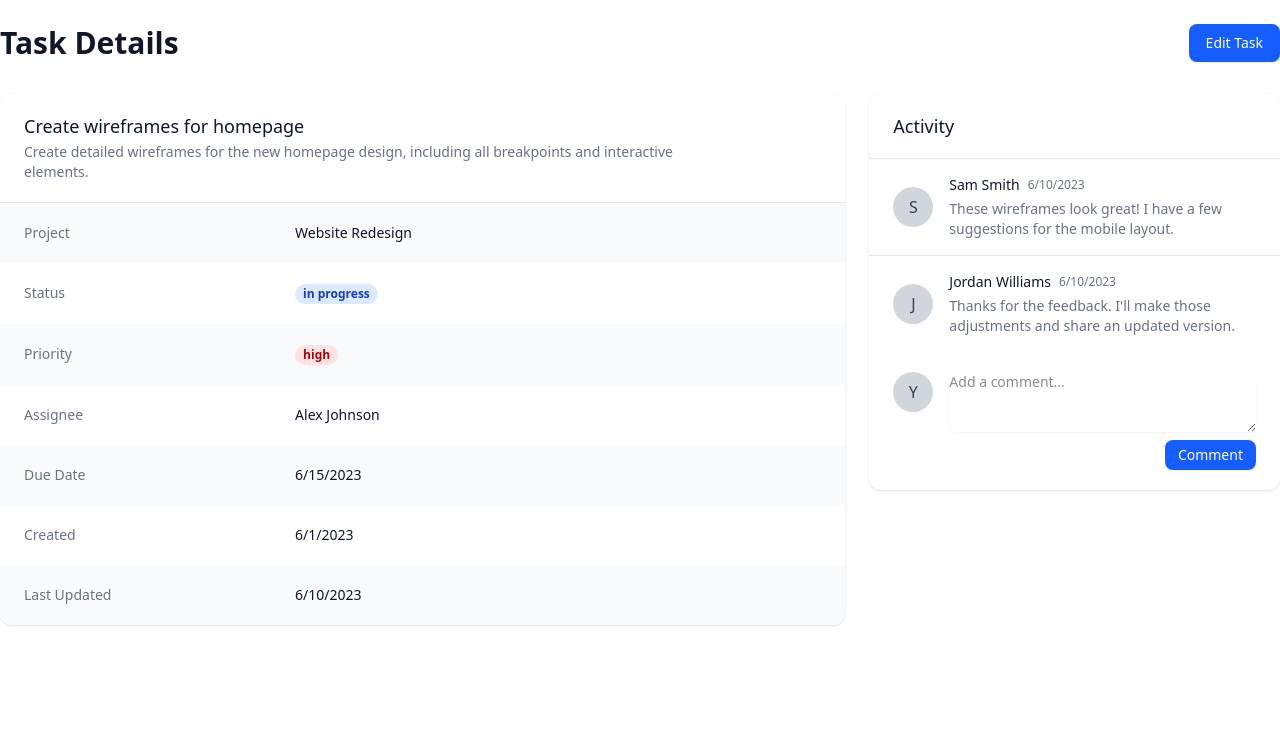
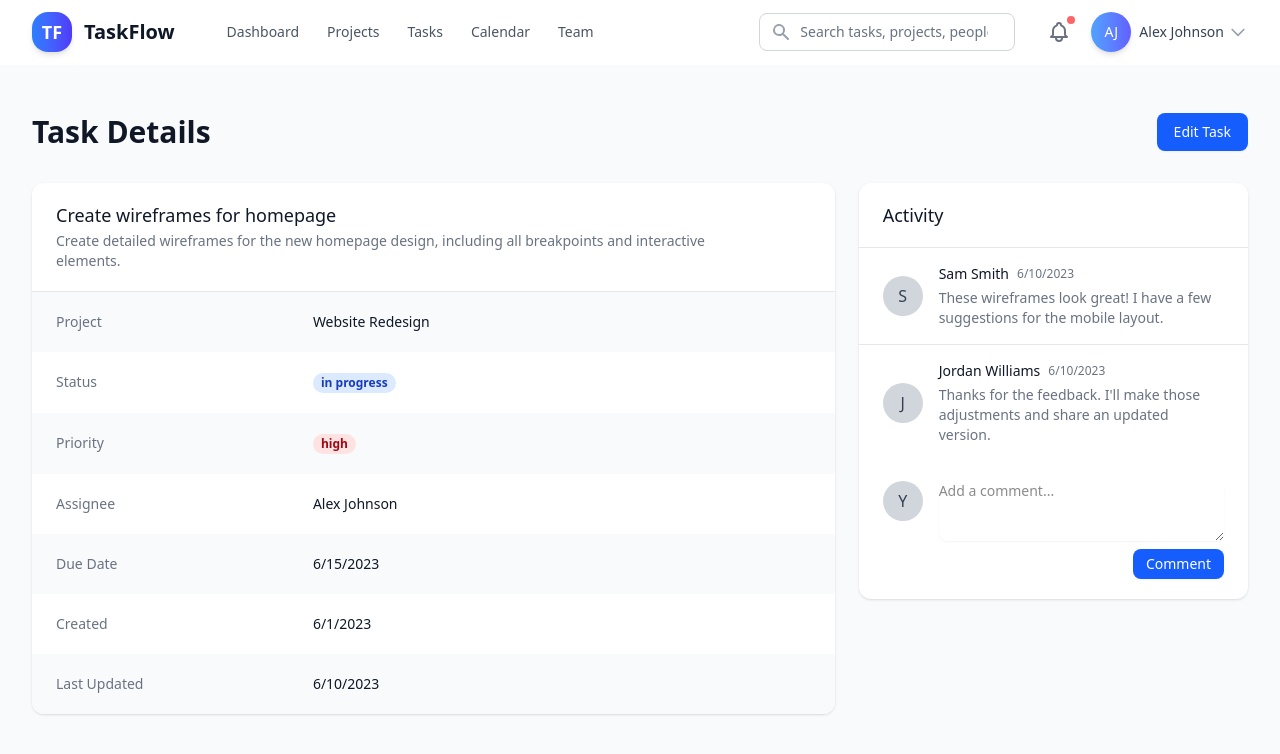
Before and after one commit to vuongng2212/Team-Task-Management-App-with-Real-time-Collaboration, a Next.js app in the folder frontend/: page /tasks/1 in a window 1280 px wide. Shown: the top 754 px of the page. Built offline with nearby package versions, Linux system fonts and the light colour scheme.

Commit message:
feat(ui): integrate TopNavbar into Task detail page

```diff
--- a/frontend/src/app/tasks/[id]/page.tsx
+++ b/frontend/src/app/tasks/[id]/page.tsx
@@ -4,6 +4,7 @@ import { useState } from 'react';
 import Link from 'next/link';
 import { useRouter } from 'next/navigation';
 import TaskForm from '@/components/TaskForm';
+import TopNavbar from '@/components/TopNavbar';
 
 export default function TaskDetailPage({ params }: any) { // eslint-disable-line @typescript-eslint/no-explicit-any
   const router = useRouter();
@@ -128,6 +129,14 @@ export default function TaskDetailPage({ params }: any) { // eslint-disable-line
   };
 
   return (
+    <div className="min-h-screen bg-gray-50 dark:bg-gray-900">
+      <TopNavbar />
+
+      {/* Main content */}
+      <div className="flex flex-col flex-1">
+        <main className="flex-1 pb-8">
+          <div className="py-6">
+            <div className="max-w-7xl mx-auto px-4 sm:px-6 md:px-8">
               <div className="py-6">
                 <div className="flex flex-col md:flex-row md:items-center md:justify-between">
                   <div className="min-w-0 flex-1">
@@ -315,5 +324,10 @@ export default function TaskDetailPage({ params }: any) { // eslint-disable-line
                   </div>
                 )}
               </div>
+            </div>
+          </div>
+        </main>
+      </div>
+    </div>
   );
 }
```
Lines whose indentation alone changed are shown as unchanged.
